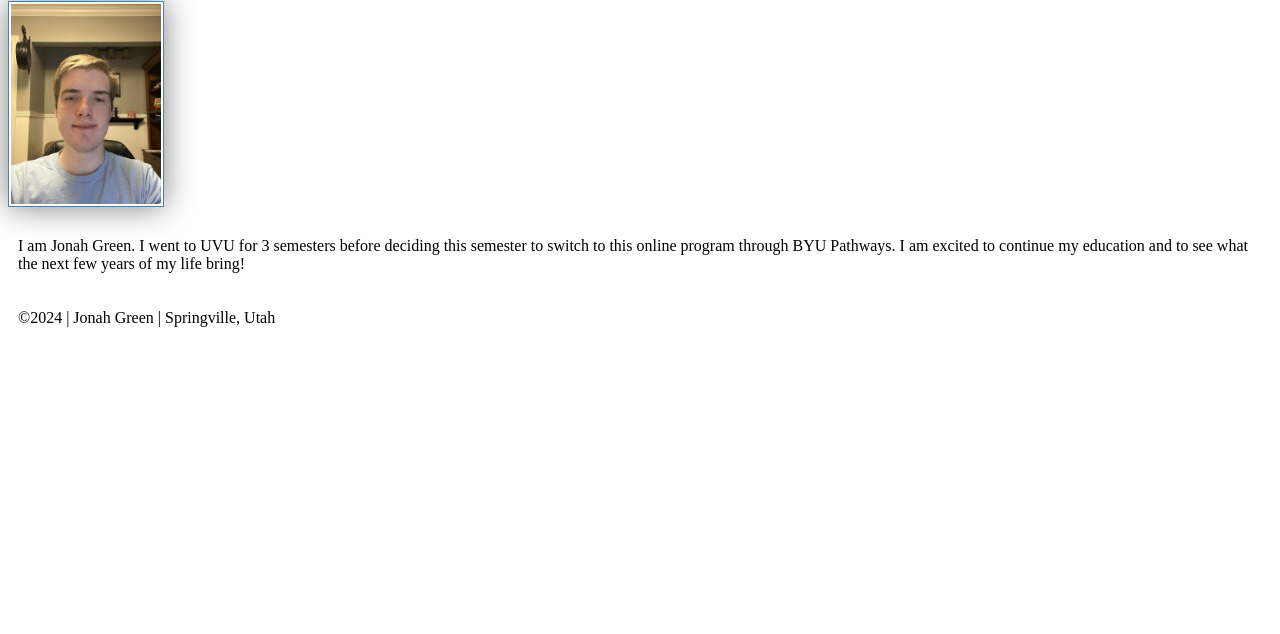
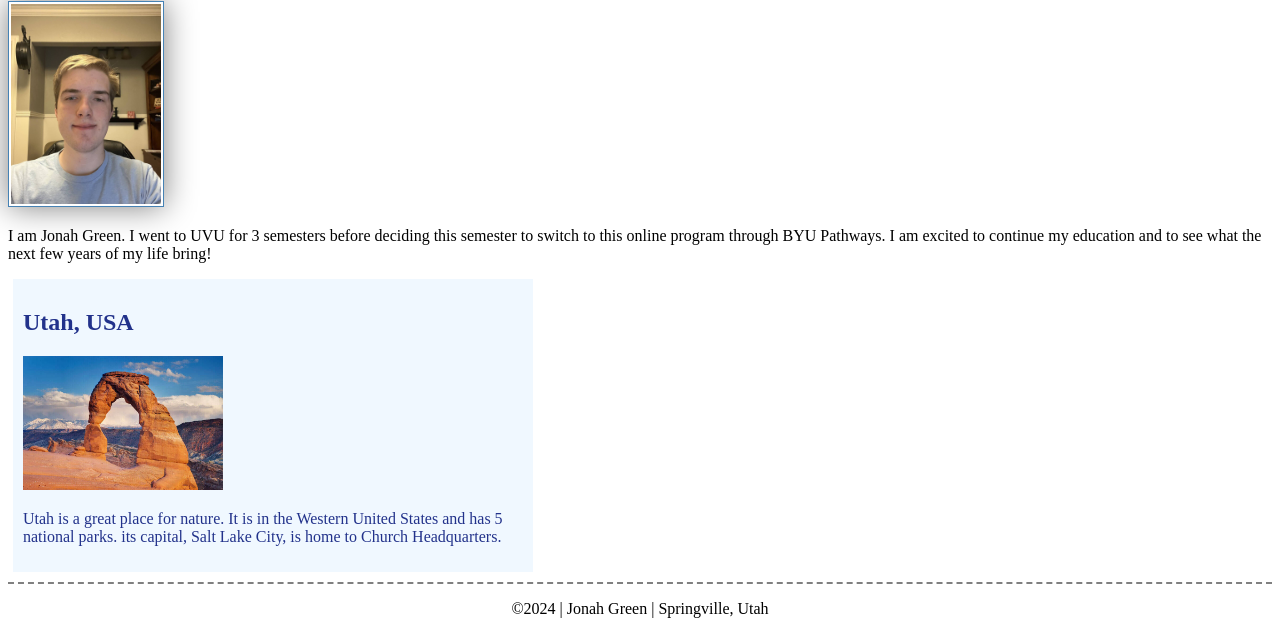
Before and after one commit to Sync81/wdd130, a plain HTML site: page index.html in a window 1280 px wide. Shown: the part 221-855 px from the top of the page. Before the commit the page ends 800 px from the top, so only its background shows below. Drawn offline with Linux system fonts and the light colour scheme.

Commit message:
update main page

```diff
--- a/index.html
+++ b/index.html
@@ -5,6 +5,8 @@
         <meta name="viewport" content="width=device-width,initial-scale=1.0">
         <title>Jonah Green | WDD 130</title>
         <link rel="stylesheet" href="week02/styles/style.css">
+        <meta name="description" content="Jonah Green's page, WDD130, homepage for me to learn html">
+        <meta name="author" content="Jonah Green">
     </head>
     <body>
         <header>
@@ -23,6 +25,11 @@
                 I am excited to continue my education and to see what the next few years of my life bring!
             </p>
         </main>
+        <aside>
+            <h2>Utah, USA</h2>
+            <img src="images/delicate-arch.jpg" alt="Delicate Arch">
+            <p>Utah is a great place for nature. It is in the Western United States and has 5 national parks. its capital, Salt Lake City, is home to Church Headquarters.</p>
+        </aside>
         <footer>
             <p>©2024 | Jonah Green | Springville, Utah</p>
         </footer>
--- a/week02/styles/style.css
+++ b/week02/styles/style.css
@@ -13,7 +13,7 @@ h1 {
     color: steelblue;
 }
 
-img {
+main img {
     width: 150px;
     height: auto;
     border: 1px solid steelblue;
@@ -22,5 +22,24 @@ img {
 }
 
 p {
+    padding: 0;
+}
+aside {
+    width: 500px;
+    margin: 5px;
+    border: 5px;
     padding: 10px;
+    background-color: aliceblue;
+    color: rgb(34, 50, 139);
 }
+
+aside img {
+    width: 200px;
+    height: auto;
+}
+
+footer {
+    margin-top: 10px;
+    border-top: 2px dashed grey;
+    text-align: center;
+}
```
Also changed, not shown: images/delicate-arch.jpg (added).
